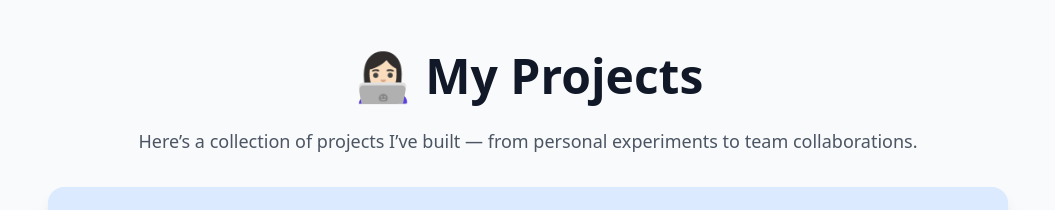
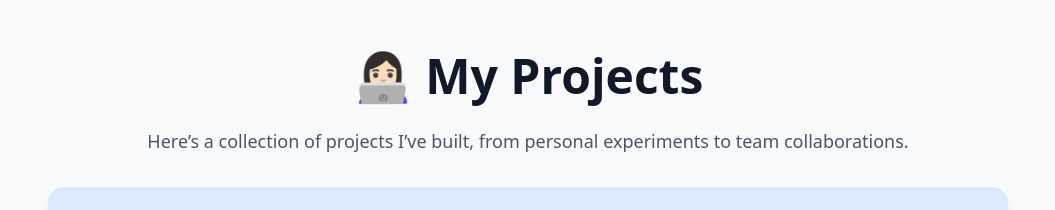
Before and after one commit to lemonadesquash/portfolio, a React (Vite) app: page / in a window 1280 px wide. Shown: the part 1880-2090 px from the top of the page, without its empty margins (112-1167 px from the left). Built offline with nearby package versions, Linux system fonts and the light colour scheme.

Commit message:
fix: correct punctuation in Project section

```diff
--- a/src/views/Projects.tsx
+++ b/src/views/Projects.tsx
@@ -86,7 +86,7 @@ const Project: React.FC<ProjectProps> = ({isDarkMode}) => {
           </h2>
           <p className={`text-[1.125rem] mt-[1rem] ${
             isDarkMode ? 'text-gray-300' : 'text-gray-600' }`}>
-            Here’s a collection of projects I’ve built — from personal
+            Here’s a collection of projects I’ve built, from personal
             experiments to team collaborations.
           </p>
         </div>
```
